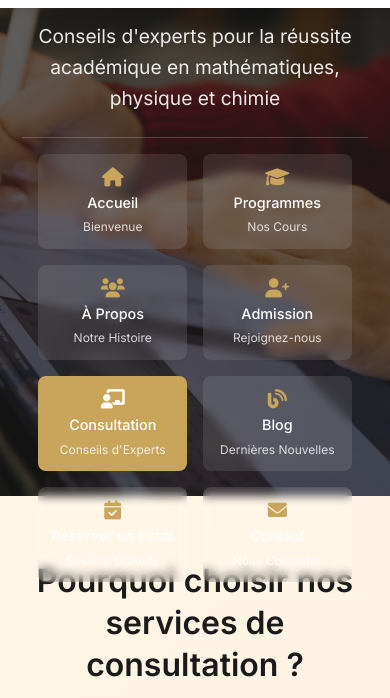
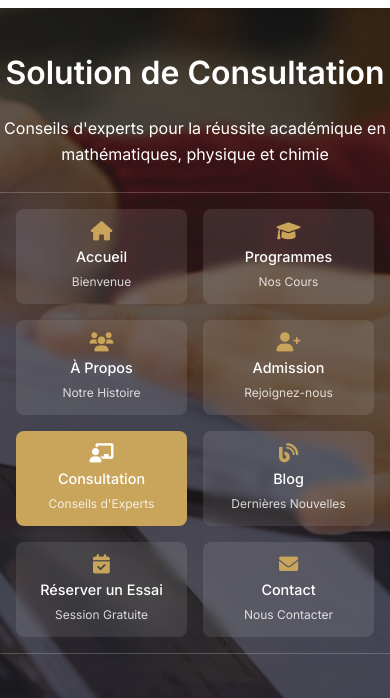
Before and after one commit to Adams-Robert/mathematika, a plain HTML site: page consulting_fr.html in a window 390 px wide. Shown: the part 84-782 px from the top of the page. Drawn offline with Linux system fonts and the light colour scheme.

Commit message:
Update consulting_fr.html

```diff
--- a/consulting_fr.html
+++ b/consulting_fr.html
@@ -24,11 +24,7 @@
             text-align: center;
             color: var(--white);
             margin-top: 74px;
-        }
-
-        .hero-content {
-            max-width: 800px;
-            padding: 0 2rem;
+            z-index: 1;
         }
 
         .hero-content h1 {
@@ -37,9 +33,27 @@
             font-weight: 700;
         }
 
-        .hero-content p {
-            font-size: 1.2rem;
-            opacity: 0.9;
+        @media (max-width: 768px) {
+            .hero-consulting {
+                background-attachment: scroll;
+                height: auto; /* Let it expand naturally */
+                padding: 4rem 0; /* Ensure content fits well */
+            }
+
+            .hero-content h1 {
+                font-size: 2rem;
+            }
+
+            .hero-content p {
+             font-size: 1rem;
+            }
+        }
+
+        .section-header {
+            text-align: center;
+            max-width: 800px;
+            margin: 0 auto 4rem;
+            padding: 0 2rem;
         }
 
         .consulting-section {
```
